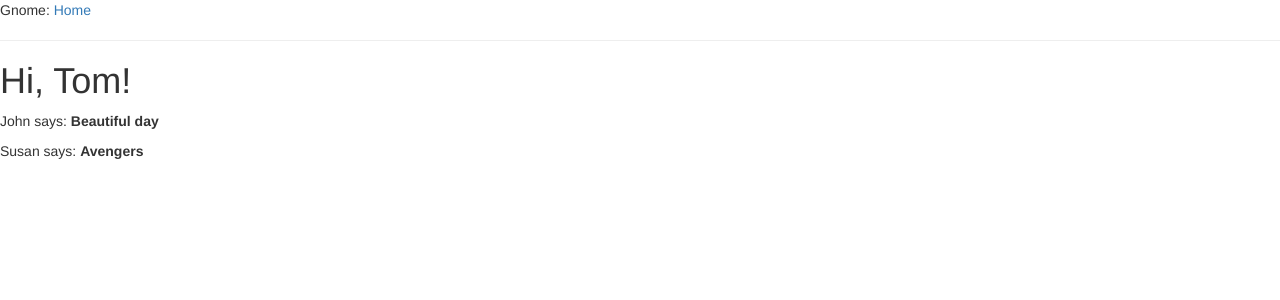
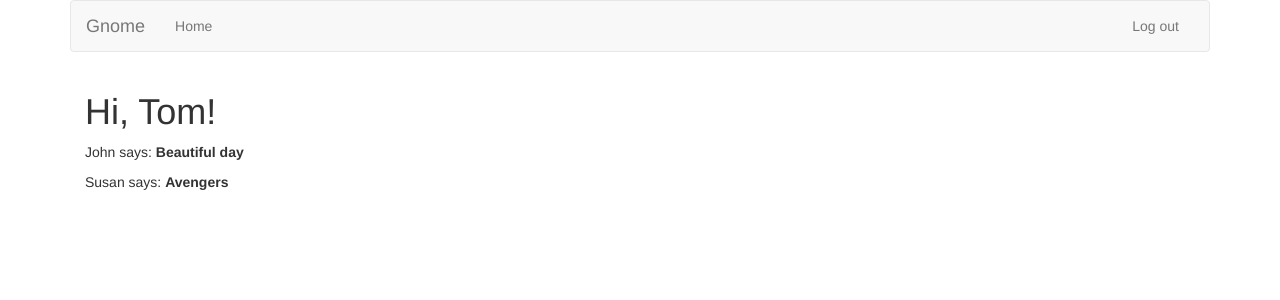
Before and after one commit to yanhamu/gnome-pi, a Flask app: page / in a window 1280 px wide. Shown: the top 300 px of the page. Run offline with Flask 2, Linux system fonts and the light colour scheme; some libraries are stand-ins or nearby versions.

Commit message:
modified base.html

```diff
--- /dev/null
+++ b/app/templates/account.html
@@ -0,0 +1,4 @@
+{% extends "base.html" %}
+{% block content %}
+    <h1> Account {{ id }}!</h1>
+{% endblock %}
--- a/app/templates/base.html
+++ b/app/templates/base.html
@@ -13,9 +13,30 @@
         {% endif %}
     </head>
     <body>
-        <div> Gnome: <a href="/index">Home</a></div>
-        <hr>
-        {% block content %}{% endblock %}
+        <div class="container">
+            <nav class="navbar navbar-default">
+                <div class="container-fluid">
+                    <div class="navbar-header">
+                        <a class="navbar-brand" href="/">Gnome</a>
+                    </div>
+                    <div id="navbar" class="navbar-collapse collapse">
+                        <ul class="nav navbar-nav">
+                            <li>
+                                <a href="#">Home</a>
+                            </li>
+                        </ul>
+                        <ul class="nav navbar-nav navbar-right">
+                            <li>
+                                <a href="#">Log out</a>
+                            </li>
+                        </ul>
+                    </div>
+                </div>
+            </nav>
+            <div class="container-fluid">
+                {% block content %}{% endblock %}
+            </div>
+        </div>
 
         <script src="/static/js/jquery-1-12-4.min.js"></script>
         <script src="/static/js/bootstrap.min.js"></script>
--- /dev/null
+++ b/app/templates/signin.html
@@ -0,0 +1,4 @@
+{% extends "base.html" %}
+{% block content %}
+    <h1> Log in!</h1>
+{% endblock %}
--- /dev/null
+++ b/app/templates/signup.html
@@ -0,0 +1,4 @@
+{% extends "base.html" %}
+{% block content %}
+    <h1> Sign up!</h1>
+{% endblock %}
--- a/app/views.py
+++ b/app/views.py
@@ -16,3 +16,15 @@ def index():
             }
             ]
     return render_template('index.html', title='Home', user=user, posts=posts)
+
+@app.route('/signin', methods=['GET','POST'])
+def signin():
+    return render_template('signin.html', title='Sign in')
+
+@app.route('/signup', methods=['GET','POST'])
+def signun():
+    return render_template('signup.html', title='Sign up')
+
+@app.route('/account/<id>')
+def account(id):
+    return render_template('account.html', title='Account',id=id)
--- a/run.py
+++ b/run.py
@@ -1,3 +1,2 @@
-#!flask/bin/python
 from app import app
 app.run(debug=True)
```
Also changed, not shown: 1 other file.
